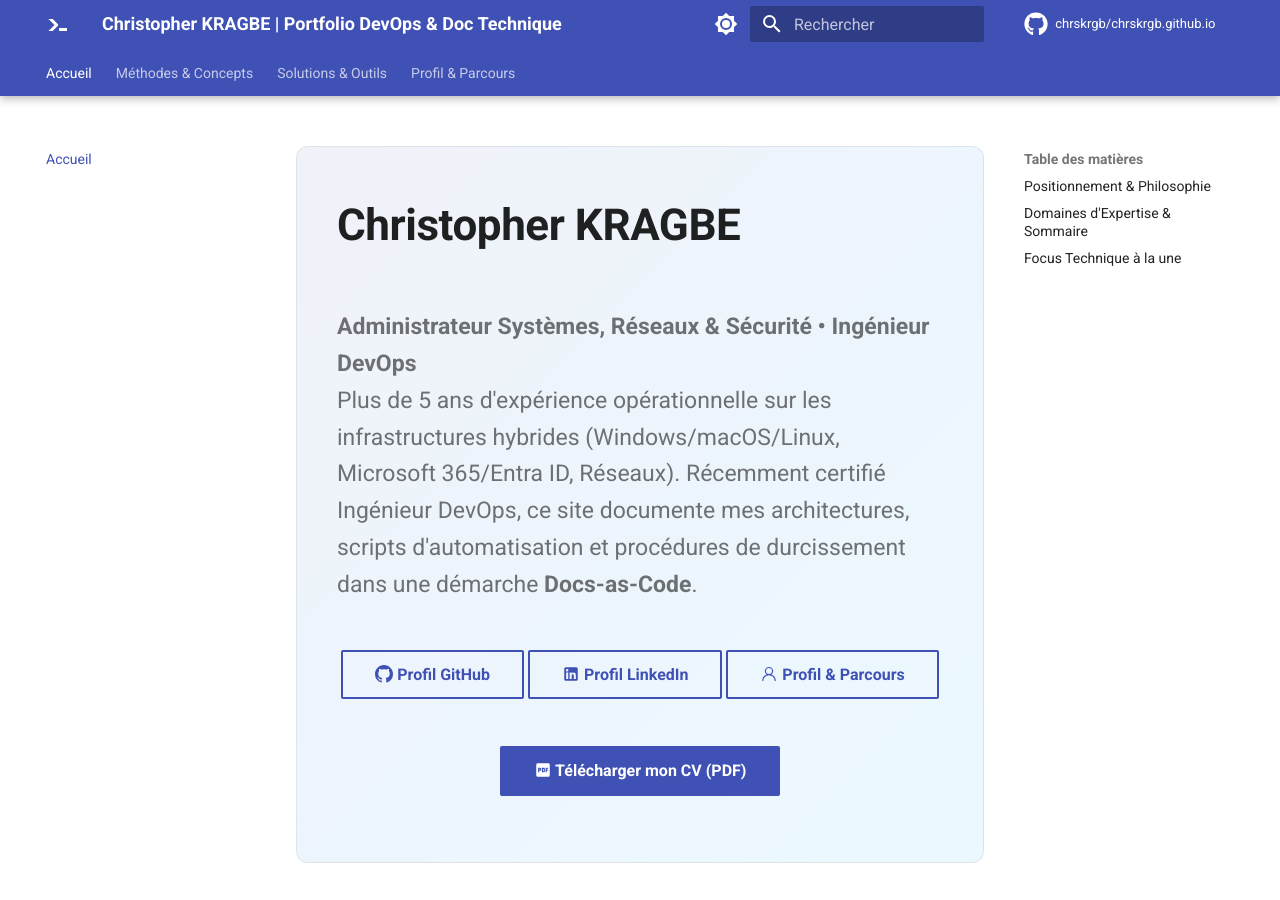
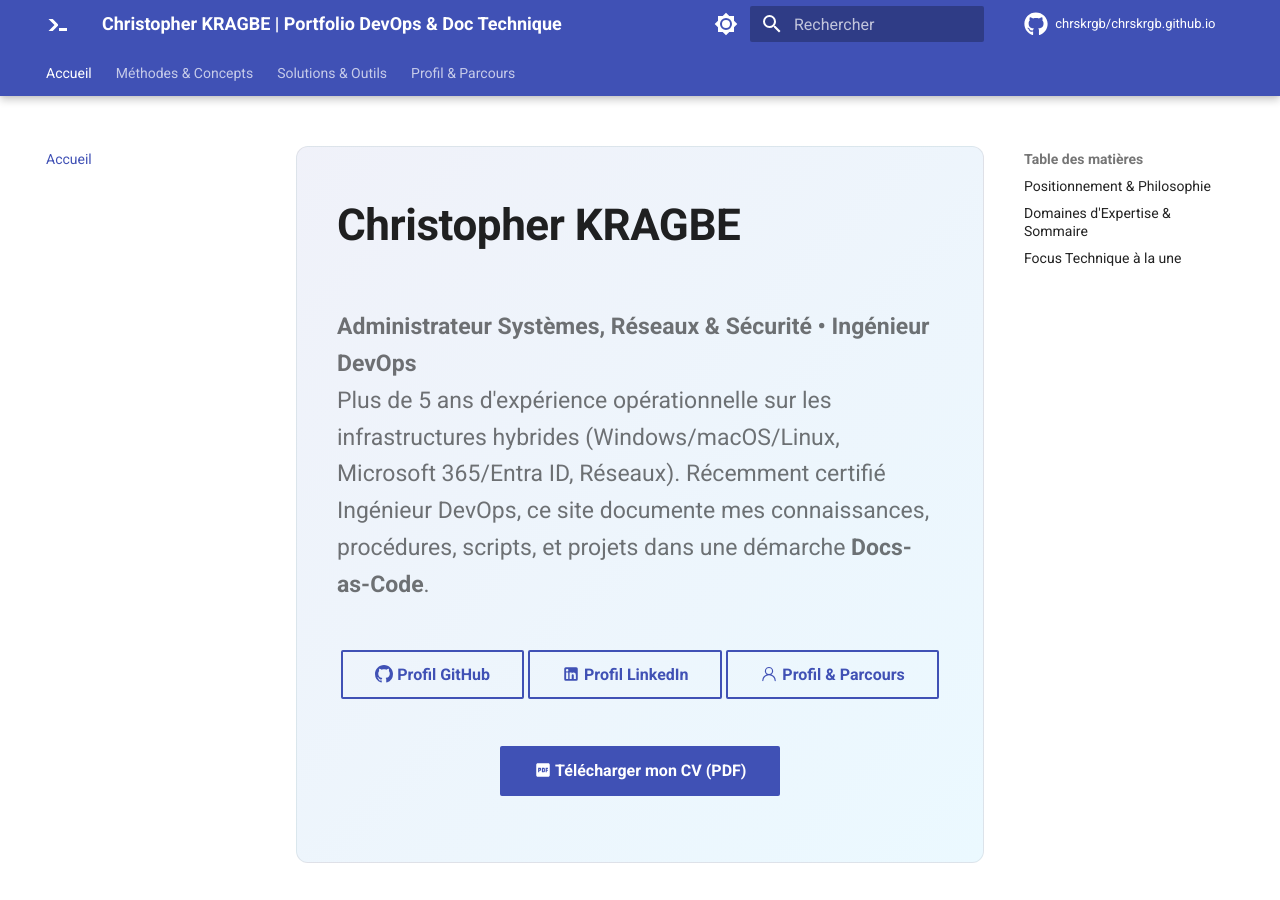
Before and after one commit to chrskrgb/chrskrgb.github.io, an MkDocs documentation site: the page built from docs/index.md, in a window 1280 px wide and 900 px high. Built offline with MkDocs 1.6.1 and Material for MkDocs 9.7.7, drawn with Linux system fonts in a browser that asks for light colours; comment, search, counter and statistics services are not loaded.

Commit message:
docs: mise à jour du descriptif d'introduction sur la page d'accueil

```diff
--- a/docs/index.md
+++ b/docs/index.md
@@ -8,7 +8,7 @@ description: Portfolio technique Docs-as-Code de Christopher KRAGBE, Administrat
 # Christopher KRAGBE
 <p class="subtitle">
 <strong>Administrateur Systèmes, Réseaux & Sécurité &bull; Ingénieur DevOps</strong><br>
-Plus de 5 ans d'expérience opérationnelle sur les infrastructures hybrides (Windows/macOS/Linux, Microsoft 365/Entra ID, Réseaux). Récemment certifié Ingénieur DevOps, ce site documente mes architectures, scripts d'automatisation et procédures de durcissement dans une démarche <strong>Docs-as-Code</strong>.
+Plus de 5 ans d'expérience opérationnelle sur les infrastructures hybrides (Windows/macOS/Linux, Microsoft 365/Entra ID, Réseaux). Récemment certifié Ingénieur DevOps, ce site documente mes connaissances, procédures, scripts, et projets dans une démarche <strong>Docs-as-Code</strong>.
 </p>
 
 <div style="display: flex; justify-content: center; gap: 0.75rem; flex-wrap: wrap; margin-bottom: 0.75rem;" markdown>
```
